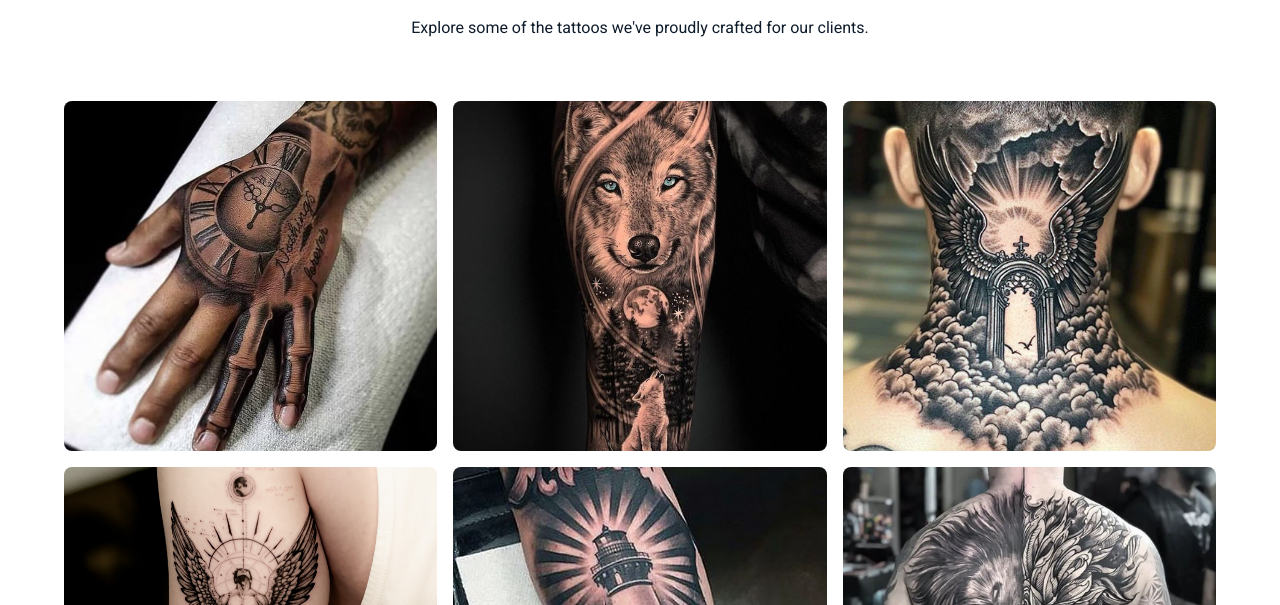
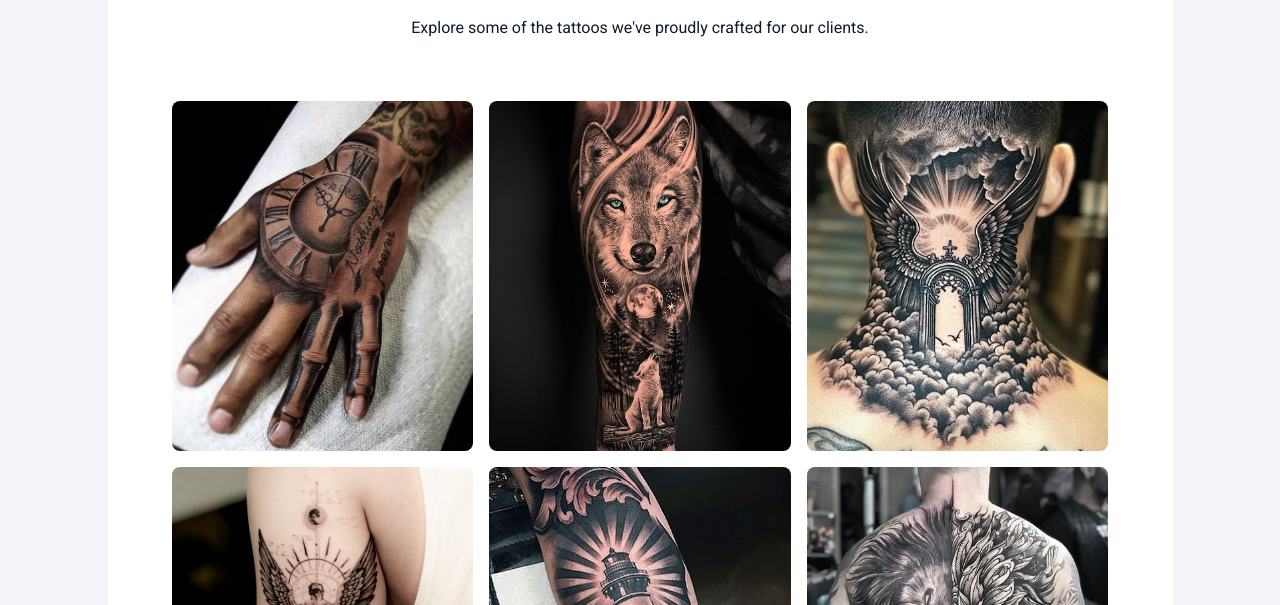
Before and after one commit to ernestdogosson/group-project-one, a plain HTML site: page pages/gallery.html in a window 1280 px wide. Shown: the part 195-800 px from the top of the page. Drawn offline with nearby package versions, Linux system fonts and the light colour scheme; files whose address does not match are found by name; a web font is replaced by a local one.

Commit message:
centered layout of gallery

```diff
--- a/styles/gallery/gallery.css
+++ b/styles/gallery/gallery.css
@@ -1,3 +1,8 @@
+main {
+    max-width: 1065px;
+    margin: 0 auto;
+}
+
 .gallery {
     text-align: center;
     padding: 4rem;
```
